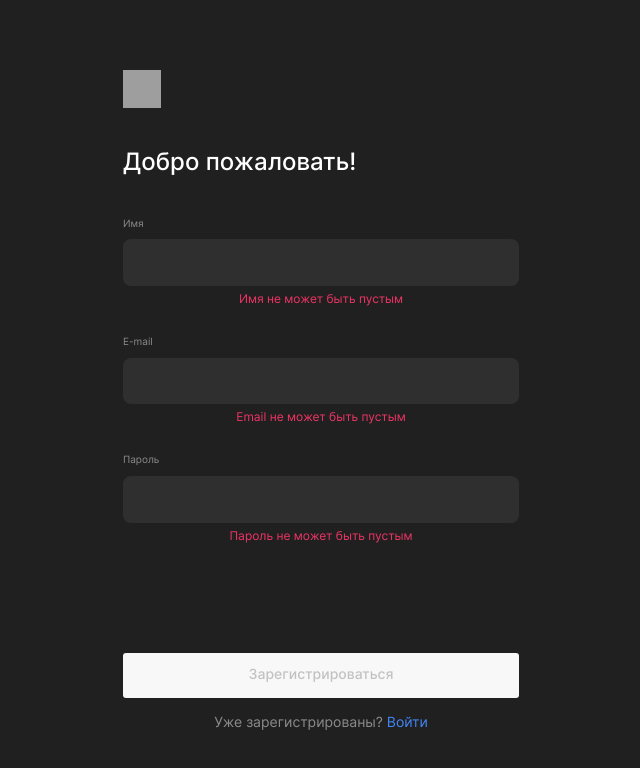
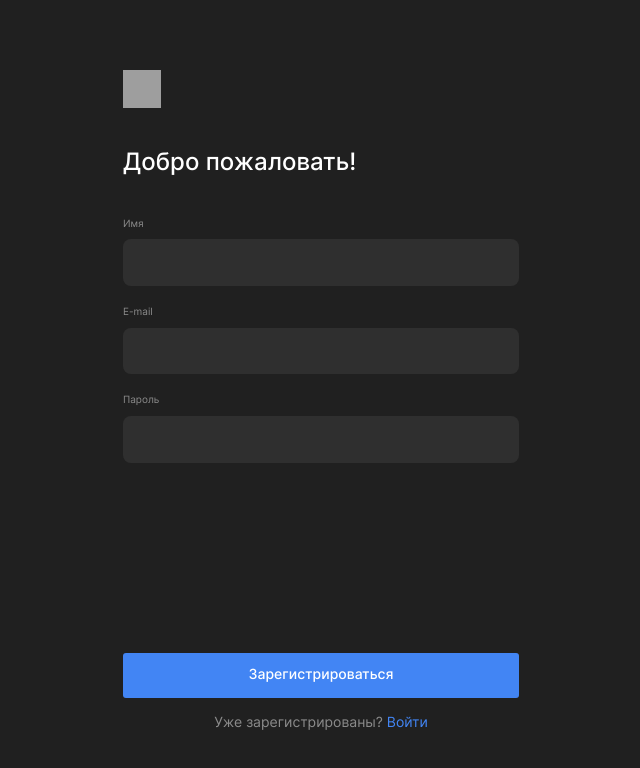
Before and after one commit to YuliaJaworski/movies-explorer-frontend, a React (Create React App) app: page /signup in a window 1280 px wide. Shown: the top 768 px of the page, without its empty margins (319-959 px from the left). Built offline with nearby package versions, Linux system fonts and the light colour scheme; grey boxes are pictures that could not be loaded.

Commit message:
fix: исправить обраотку ошибок в роутах login register

```diff
--- a/src/components/App/App.js
+++ b/src/components/App/App.js
@@ -84,9 +84,16 @@ function App() {
           localStorage.setItem("jwt", data.token);
           setLoggedIn(true);
           navigate('/movies');
+          setError('');
         }
       })
-      .catch(err => setError(`Переданы некорректные данные ${err}`));
+      .catch(err => {
+        if (err === 'Ошибка: 401') {
+          setError('Неверно введены почта или пароль.');
+        } else {
+          setError('При авторизации пользователя произошла ошибка');
+        }
+      });
   }
 
   // удалить фильм
--- a/src/components/Login/Login.js
+++ b/src/components/Login/Login.js
@@ -16,6 +16,14 @@ function Login({ handleLogin, serverError }) {
       setIsValid(true);
     }
   }, [passwordError, emailError]);
+
+  React.useEffect(() => {
+    if (serverError) {
+      setErrorIsClear(false);
+    } else {
+      setErrorIsClear(true);
+    }
+  }, [serverError]);
 
   const handleChangeEmail = (evt) => {
     setEmail(evt.target.value);
--- a/src/components/Register/Register.js
+++ b/src/components/Register/Register.js
@@ -6,9 +6,9 @@ function Register({handleLogin}) {
   const [ password, setPassword ] = React.useState();
   const [ email, setEmail ] = React.useState();
   const [ name, setName ] = React.useState();
-  const [ emailError, setEmailError ] = React.useState('Email не может быть пустым');
-  const [ passwordError, setPasswordError ] = React.useState('Пароль не может быть пустым');
-  const [ nameError, setNameError ] = React.useState('Имя не может быть пустым');
+  const [ emailError, setEmailError ] = React.useState('');
+  const [ passwordError, setPasswordError ] = React.useState('');
+  const [ nameError, setNameError ] = React.useState('');
   const [ isValid, setIsValid ] = React.useState(false);
   const [ error, setError ] = React.useState('');
   const [ errorIsClear, setErrorIsClear ] = React.useState(false);
@@ -20,6 +20,14 @@ function Register({handleLogin}) {
       setIsValid(true);
     }
   }, [passwordError, emailError, nameError]);
+
+  React.useEffect(() => {
+    if (error) {
+      setErrorIsClear(false);
+    } else {
+      setErrorIsClear(true);
+    }
+  }, [error]);
 
   const handleChangeEmail = (evt) => {
     setEmail(evt.target.value);
@@ -64,6 +72,7 @@ function Register({handleLogin}) {
     .register(name, email, password)
     .then((res) => {
       handleLogin(email, password);
+      setError('');
     })
     .catch(err => {
       if (err === 'Ошибка: 409') {
```
